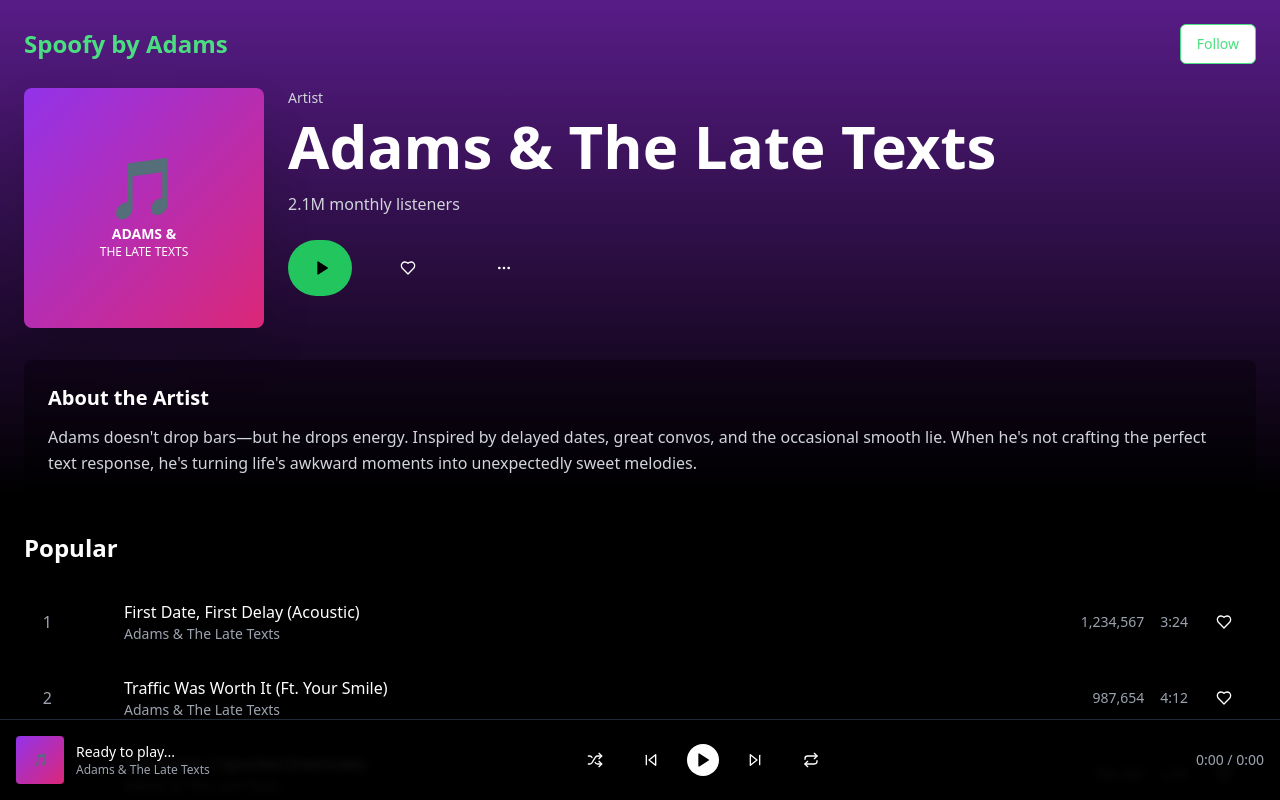
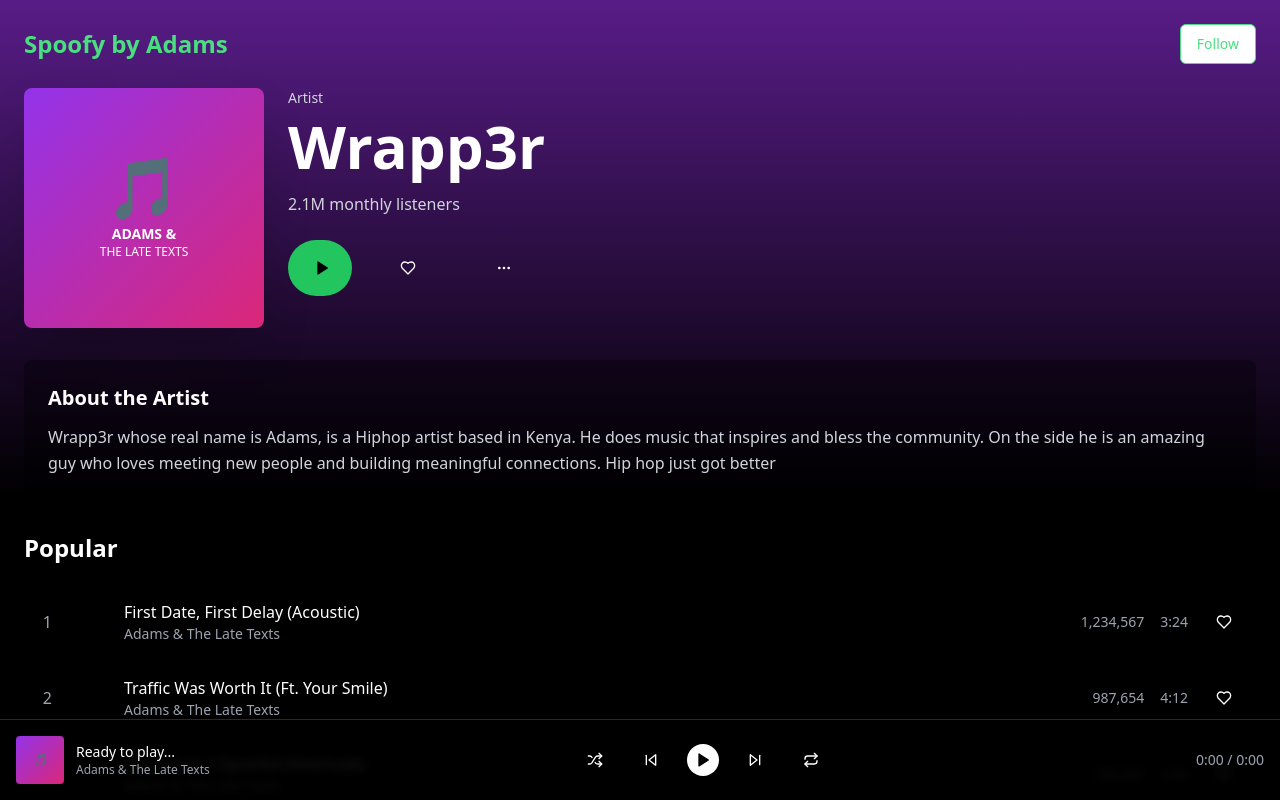
Before and after one commit to yeswadams/late-texts-spoofy-vibes, a React (Vite) app: page / in a window 1280 px wide. Shown: the top 800 px of the page. Built offline with nearby package versions, Linux system fonts and the light colour scheme.

Commit message:
Visual edit in Lovable
Edited UI in Lovable

```diff
--- a/src/pages/Index.tsx
+++ b/src/pages/Index.tsx
@@ -59,7 +59,7 @@ const Index = () => {
           {/* Artist Info */}
           <div className="flex-1">
             <p className="text-sm text-gray-300 mb-2">Artist</p>
-            <h1 className="text-4xl md:text-6xl font-bold mb-4">Adams & The Late Texts</h1>
+            <h1 className="text-4xl md:text-6xl font-bold mb-4">Wrapp3r</h1>
             <p className="text-gray-300 mb-6">2.1M monthly listeners</p>
 
             {/* Play Controls */}
@@ -80,11 +80,7 @@ const Index = () => {
         {/* About Section */}
         <div className="mb-8 p-6 bg-black/30 rounded-lg backdrop-blur-sm">
           <h3 className="text-xl font-semibold mb-3">About the Artist</h3>
-          <p className="text-gray-300 leading-relaxed">
-            Adams doesn't drop bars—but he drops energy. Inspired by delayed dates, great convos,
-            and the occasional smooth lie. When he's not crafting the perfect text response,
-            he's turning life's awkward moments into unexpectedly sweet melodies.
-          </p>
+          <p className="text-gray-300 leading-relaxed">Wrapp3r whose real name is Adams, is a Hiphop artist based in Kenya. He does music that inspires and bless the community. On the side he is an amazing guy who loves meeting new people and building meaningful connections. Hip hop just got better</p>
         </div>
 
         {/* Popular Tracks */}
```
